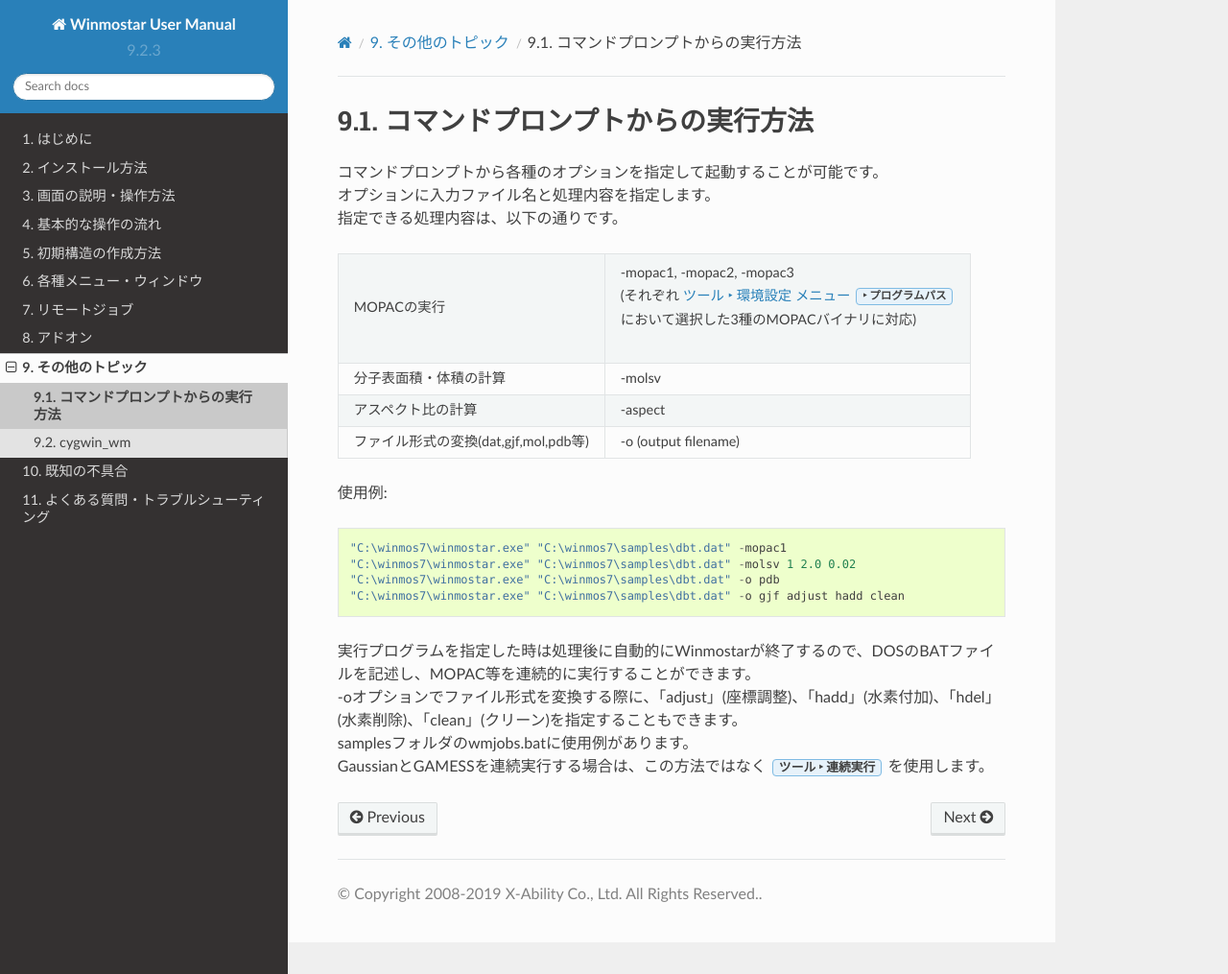
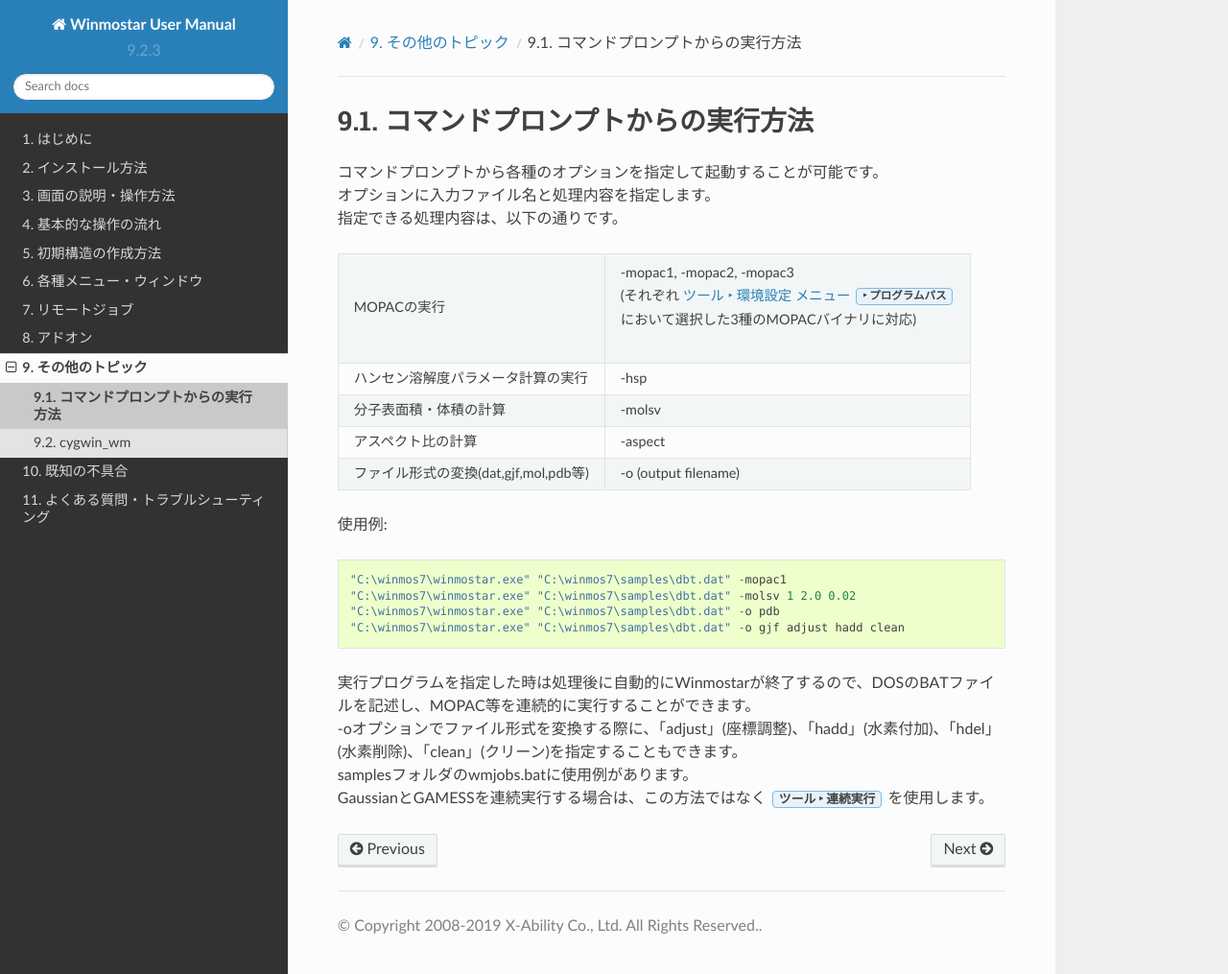
Before and after one commit to X-Ability/winmostar_doc, a Sphinx documentation site: the page built from source/advanced/commandline.rst, in a window 1280 px wide and 1015 px high. Shown: the whole window at 96% size. Built offline with Sphinx 7.4.7 and the Read the Docs theme 2.0.0, drawn with Linux system fonts in a browser that asks for light colours.

Commit message:
hspオプションの追記
git-svn-id: http://varane/svn/winmostar_doc/trunk@74 10044ad8-96a7-4fcc-a7cb-627c628f43f5

```diff
--- a/source/advanced/commandline.rst
+++ b/source/advanced/commandline.rst
@@ -11,6 +11,8 @@
      - | -mopac1, -mopac2, -mopac3
        | (それぞれ :ref:`preferences_top` :menuselection:`--> プログラムパス`
        | において選択した3種のMOPACバイナリに対応)
+   * - ハンセン溶解度パラメータ計算の実行
+     - -hsp
    * - 分子表面積・体積の計算
      - -molsv
    * - アスペクト比の計算
```
